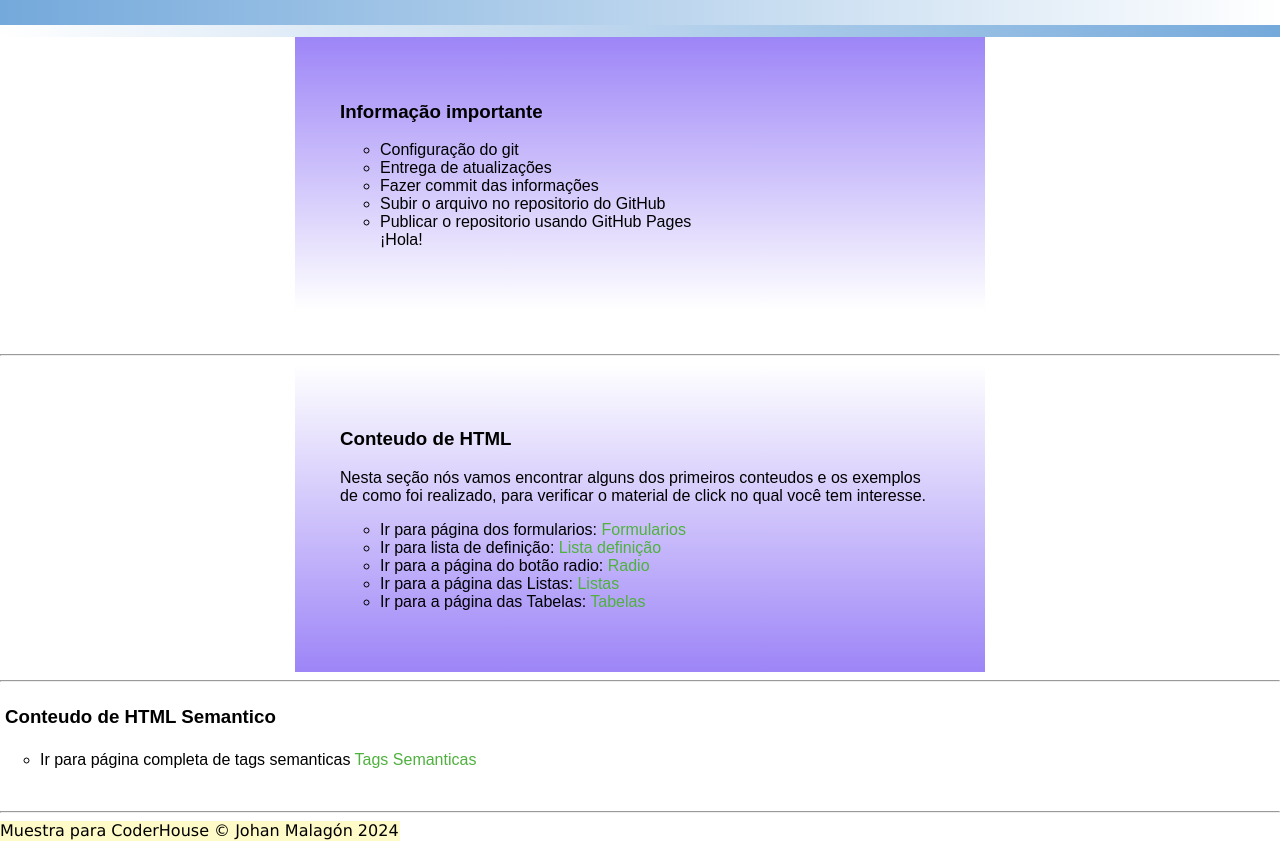
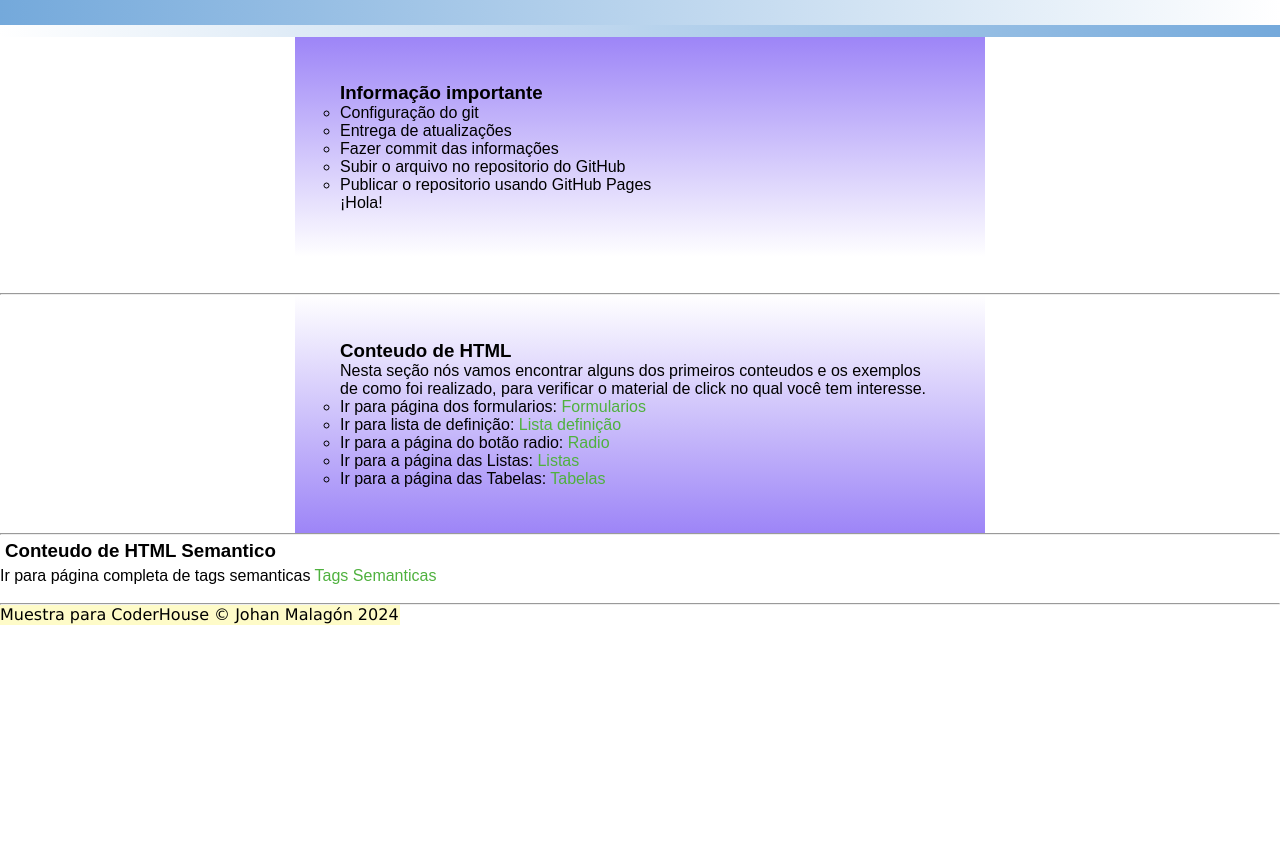
Before and after one commit to JoRicardo777/workshop, a plain HTML site: page index.html in a window 1280 px wide. Shown: the part 75-916 px from the top of the page. After the commit the page ends 800 px from the top, so only its background shows below. Drawn offline with Linux system fonts and the light colour scheme.

Commit message:
Entrega com * de margem

```diff
--- a/home.css
+++ b/home.css
@@ -1,6 +1,8 @@
-body {
+* {
     margin: 0;
+    padding: 0;
 }
+
 header {
     background: linear-gradient(to right, #74A9DB, #ffffff);
     height: 100px;
```
